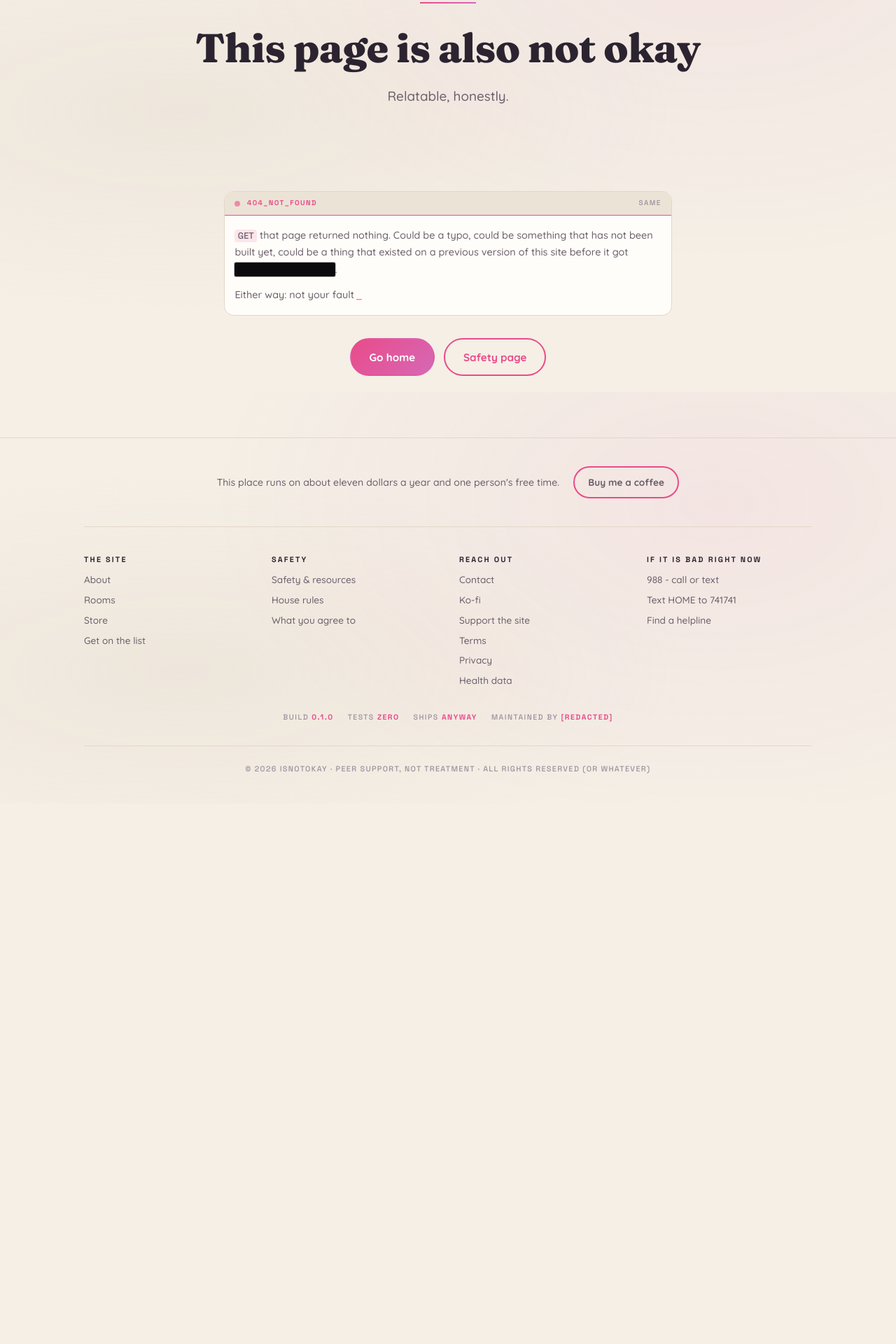
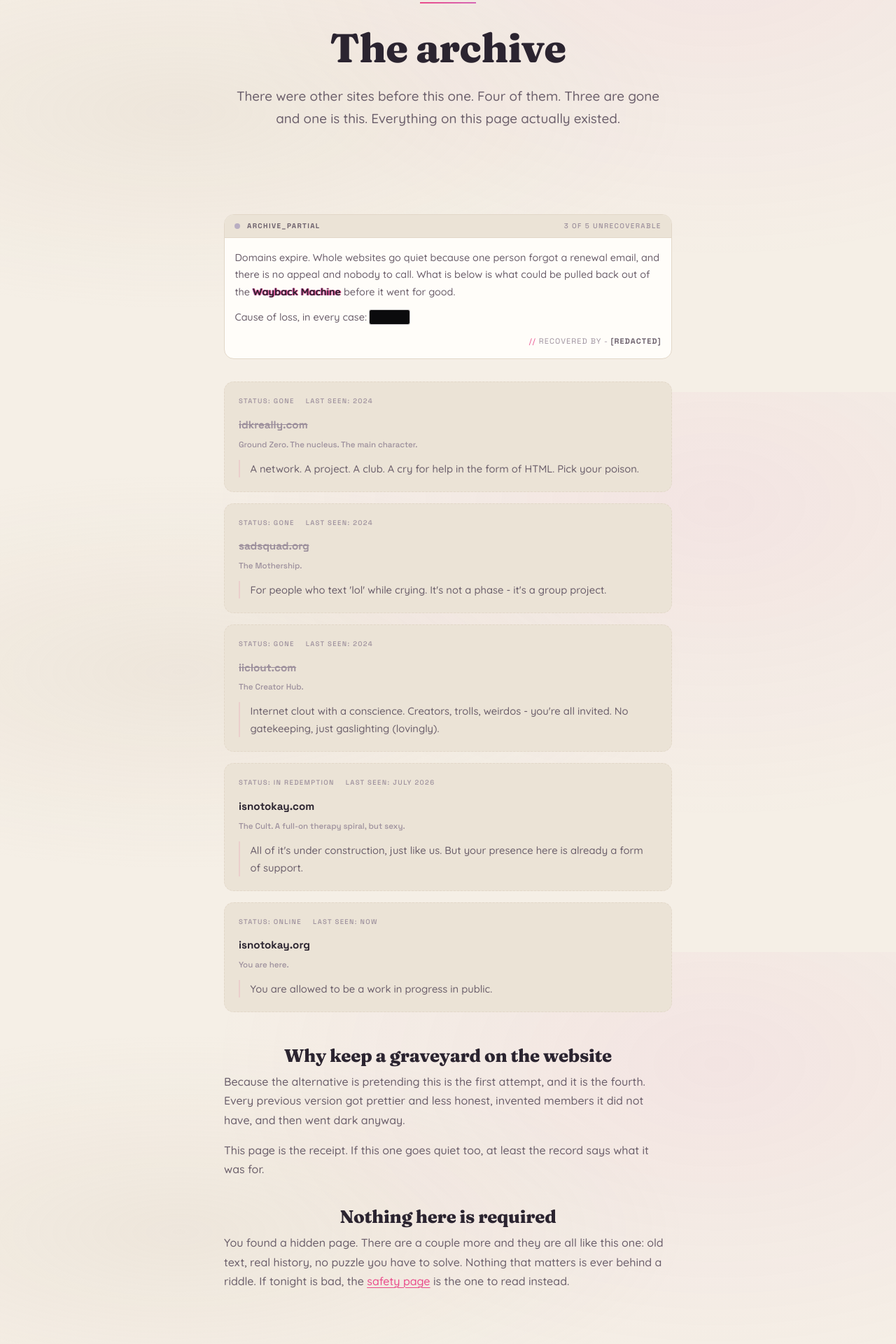
Before and after one commit to Redacted-Syntax/isnotokay, a React (Vite) app: page /archive in a window 1280 px wide. Shown: the part 240-2160 px from the top of the page at 70% size. Before the commit the page ends 1388 px from the top, so only its background shows below. Built offline with nearby package versions, Linux system fonts and the light colour scheme; a web font is replaced by a local one.

Commit message:
Add the /archive lore page built from the real lost domains

```diff
--- a/src/App.jsx
+++ b/src/App.jsx
@@ -15,6 +15,7 @@ import Store from "./pages/Store.jsx";
 import Join from "./pages/Join.jsx";
 import Contact from "./pages/Contact.jsx";
 import Support from "./pages/Support.jsx";
+import Archive from "./pages/Archive.jsx";
 import Terms from "./pages/Terms.jsx";
 import Privacy from "./pages/Privacy.jsx";
 import HealthData from "./pages/HealthData.jsx";
@@ -53,6 +54,11 @@ export default function App() {
           <Route path="/join" element={<Join />} />
           <Route path="/contact" element={<Contact />} />
           <Route path="/support" element={<Support />} />
+
+          {/* Not in the nav. Found via robots.txt, the console, or the */}
+          {/* footer stamp. See docs/ARG.md. */}
+          <Route path="/archive" element={<Archive />} />
+
           <Route path="/terms" element={<Terms />} />
           <Route path="/privacy" element={<Privacy />} />
           <Route path="/health-data" element={<HealthData />} />
--- a/src/components/Footer.jsx
+++ b/src/components/Footer.jsx
@@ -117,8 +117,17 @@ export default function Footer() {
           <span>
             ships <b>anyway</b>
           </span>
+          {/* Quiet breadcrumb into the ARG layer. Reads as a stamp until */}
+          {/* you hover it. */}
           <span>
-            maintained by <b>[REDACTED]</b>
+            maintained by{" "}
+            <Link
+              className="breadcrumb"
+              to="/archive"
+              title="there were others"
+            >
+              <b>[REDACTED]</b>
+            </Link>
           </span>
         </p>
 
--- /dev/null
+++ b/src/data/fragments.js
@@ -0,0 +1,57 @@
+// ---------- RECOVERED FRAGMENTS ----------
+//
+// The ARG lore, and all of it is TRUE. That is the whole reason it works.
+//
+// There really were four sites. Three of the domains really are gone. The
+// quotes below are really what was on them. Nothing here is invented,
+// which means this page can never be caught out.
+//
+// `state`:
+//   "lost"      domain gone, not coming back
+//   "expiring"  in the drop window, might be recoverable
+//   "alive"     this one
+//
+// To add a fragment later, add an entry. Keep the honesty rule: only real
+// text from real dead pages.
+
+export const FRAGMENTS = [
+  {
+    domain: "idkreally.com",
+    role: "Ground Zero. The nucleus. The main character.",
+    state: "lost",
+    lastSeen: "2024",
+    quote:
+      "A network. A project. A club. A cry for help in the form of HTML. Pick your poison.",
+  },
+  {
+    domain: "sadsquad.org",
+    role: "The Mothership.",
+    state: "lost",
+    lastSeen: "2024",
+    quote:
+      "For people who text 'lol' while crying. It's not a phase - it's a group project.",
+  },
+  {
+    domain: "iiclout.com",
+    role: "The Creator Hub.",
+    state: "lost",
+    lastSeen: "2024",
+    quote:
+      "Internet clout with a conscience. Creators, trolls, weirdos - you're all invited. No gatekeeping, just gaslighting (lovingly).",
+  },
+  {
+    domain: "isnotokay.com",
+    role: "The Cult. A full-on therapy spiral, but sexy.",
+    state: "expiring",
+    lastSeen: "July 2026",
+    quote:
+      "All of it's under construction, just like us. But your presence here is already a form of support.",
+  },
+  {
+    domain: "isnotokay.org",
+    role: "You are here.",
+    state: "alive",
+    lastSeen: "now",
+    quote: "You are allowed to be a work in progress in public.",
+  },
+];
--- /dev/null
+++ b/src/pages/Archive.jsx
@@ -0,0 +1,111 @@
+import { Link } from "react-router-dom";
+import PageHeader from "../components/PageHeader.jsx";
+import SystemNote from "../components/SystemNote.jsx";
+import Redacted from "../components/Redacted.jsx";
+import SignOff from "../components/SignOff.jsx";
+import Whisper from "../components/Whisper.jsx";
+import { FRAGMENTS } from "../data/fragments.js";
+
+// ---------- /archive ----------
+//
+// Not in the nav. Reachable by anyone who reads robots.txt, opens the
+// console, or hovers the footer stamp.
+//
+// Everything on this page is factually true - four real sites, three real
+// dead domains, real quotes from the real dead pages. That is what makes
+// it work as lore rather than as a bit.
+//
+// See docs/ARG.md. The one rule: nothing anybody needs is hidden here.
+
+const STATUS_LABEL = {
+  lost: "status: gone",
+  expiring: "status: in redemption",
+  alive: "status: online",
+};
+
+export default function Archive() {
+  return (
+    <>
+      <PageHeader
+        label="Recovered"
+        title="The archive"
+        lede="There were other sites before this one. Four of them. Three are gone and one is this. Everything on this page actually existed."
+      />
+
+      <section className="section" style={{ paddingTop: 0 }}>
+        <div className="wrap">
+          <SystemNote
+            code="ARCHIVE_PARTIAL"
+            status="3 of 5 unrecoverable"
+            variant="classified"
+          >
+            <p>
+              Domains expire. Whole websites go quiet because one person forgot
+              a renewal email, and there is no appeal and nobody to call. What
+              is below is what could be pulled back out of the{" "}
+              <Redacted glitch>Wayback Machine</Redacted> before it went for
+              good.
+            </p>
+            <p>
+              Cause of loss, in every case: <Redacted>money</Redacted>
+            </p>
+            <SignOff note="recovered by" />
+          </SystemNote>
+
+          <div style={{ maxWidth: "var(--max-read)", marginInline: "auto" }}>
+            {FRAGMENTS.map((f) => (
+              <article
+                key={f.domain}
+                className={`fragment ${
+                  f.state === "lost" ? "fragment--lost" : ""
+                }`}
+              >
+                <div className="fragment__meta">
+                  <span>{STATUS_LABEL[f.state]}</span>
+                  <span>last seen: {f.lastSeen}</span>
+                </div>
+
+                <p className="fragment__domain">{f.domain}</p>
+                <p
+                  className="mono"
+                  style={{
+                    fontSize: "0.72rem",
+                    color: "var(--text-muted)",
+                    marginBottom: "0.75rem",
+                  }}
+                >
+                  {f.role}
+                </p>
+                <p className="fragment__quote">{f.quote}</p>
+              </article>
+            ))}
+          </div>
+
+          <div className="prose prose--center" style={{ marginTop: "3rem" }}>
+            <h2>Why keep a graveyard on the website</h2>
+            <p>
+              Because the alternative is pretending this is the first attempt,
+              and it is the fourth. Every previous version got prettier and
+              less honest, invented members it did not have, and then went dark
+              anyway.
+            </p>
+            <p>
+              This page is the receipt. If this one goes quiet too, at least
+              the record says what it was for.{" "}
+              <Whisper>it is not going quiet this time</Whisper>
+            </p>
+
+            <h2>Nothing here is required</h2>
+            <p>
+              You found a hidden page. There are a couple more and they are all
+              like this one: old text, real history, no puzzle you have to
+              solve. Nothing that matters is ever behind a riddle. If tonight is
+              bad, the <Link to="/welcome">safety page</Link> is the one to read
+              instead.
+            </p>
+          </div>
+        </div>
+      </section>
+    </>
+  );
+}
```
